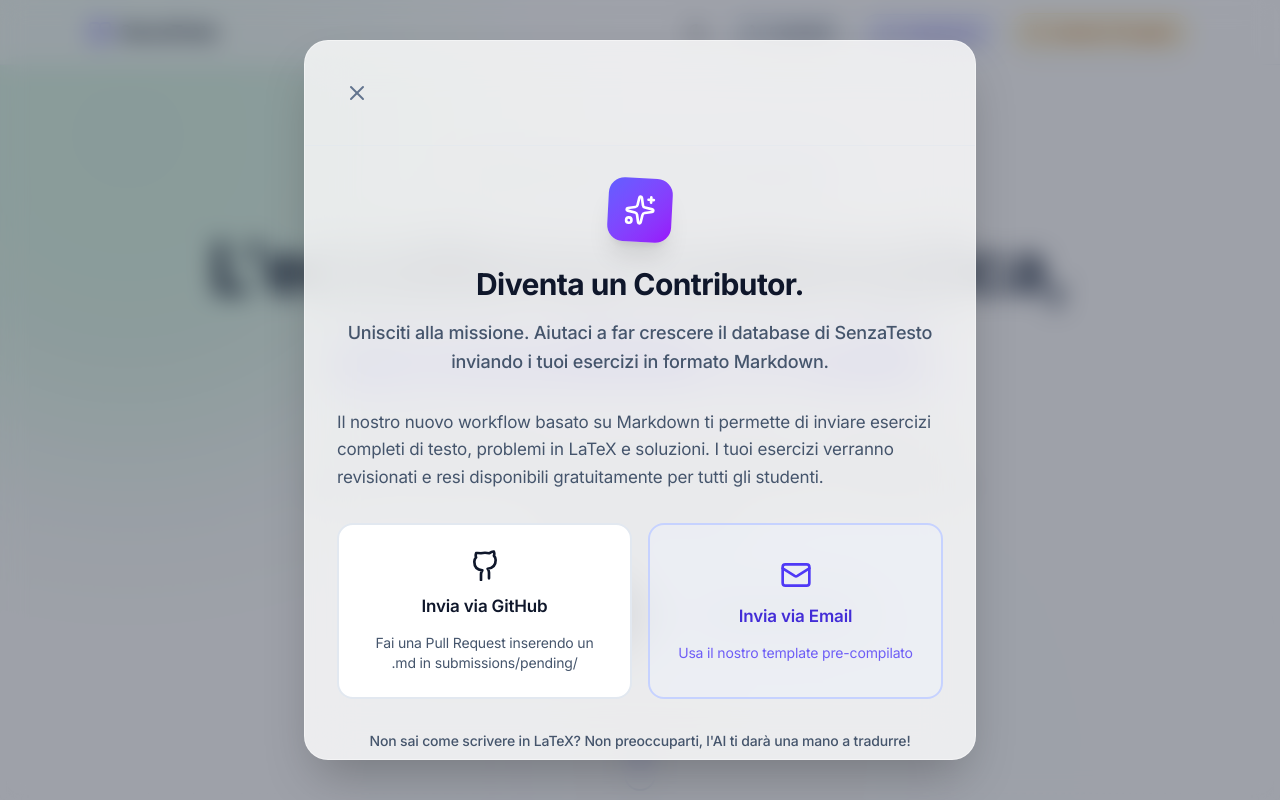
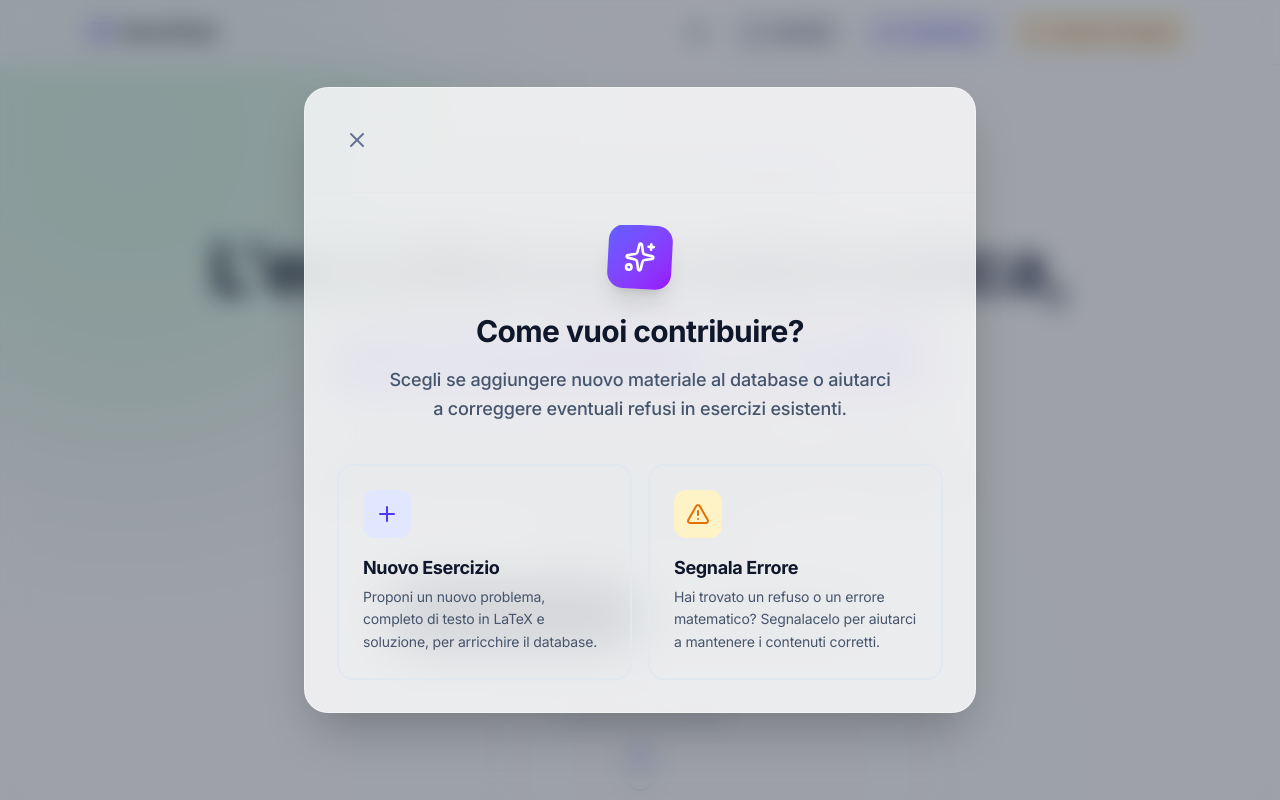
Before and after one commit to linzialessandro/SenzaTesto, a Next.js app in the folder apps/frontend/: page /SenzaTesto/ in a window 1280 px wide. Both pictures are taken after a click on the button "Contribuisci". Shown: the top 800 px of the page. Built offline with nearby package versions, Linux system fonts and the light colour scheme; no server answers; the database is empty.

Commit message:
feat(frontend): rifattorizzata modale contribuzione con flusso a due step e supporto segnalazione errori

```diff
--- a/apps/frontend/src/components/home/modals/ContributeModal.tsx
+++ b/apps/frontend/src/components/home/modals/ContributeModal.tsx
@@ -1,6 +1,9 @@
-import React from 'react';
-import { Sparkles, Mail } from 'lucide-react';
+import React, { useState } from 'react';
+import { Sparkles, Mail, AlertTriangle, ChevronLeft, Plus } from 'lucide-react';
 import { Modal } from '@/components/ui/Modal';
+import { motion, AnimatePresence } from 'framer-motion';
+
+type ContributionType = 'new' | 'error' | null;
 
 interface ContributeModalProps {
   isOpen: boolean;
@@ -8,30 +11,139 @@
 }
 
 export function ContributeModal({ isOpen, onClose }: ContributeModalProps) {
-  return (
-    <Modal isOpen={isOpen} onClose={onClose}>
-      <div className="text-center mb-8">
-        <div className="mx-auto w-16 h-16 bg-gradient-to-br from-indigo-500 to-purple-600 rounded-2xl flex items-center justify-center mb-6 shadow-xl transform rotate-3">
-          <Sparkles size={32} className="text-white" />
+  const [contributionType, setContributionType] = useState<ContributionType>(null);
+
+  const handleClose = () => {
+    onClose();
+    // Reset state after animation completes
+    setTimeout(() => setContributionType(null), 300);
+  };
+
+  const renderStep1 = () => (
+    <motion.div
+      key="step1"
+      initial={{ opacity: 0, x: -20 }}
+      animate={{ opacity: 1, x: 0 }}
+      exit={{ opacity: 0, x: -20 }}
+      transition={{ duration: 0.3 }}
+      className="flex flex-col h-full"
+    >
+      <div className="text-center mb-6 sm:mb-8">
+        <div className="mx-auto w-12 h-12 sm:w-16 sm:h-16 bg-gradient-to-br from-indigo-500 to-purple-600 rounded-2xl flex items-center justify-center mb-4 sm:mb-6 shadow-xl transform rotate-3">
+          <Sparkles size={28} className="text-white sm:w-8 sm:h-8" />
         </div>
-        <h2 className="text-3xl font-bold tracking-tight mb-4">Diventa un Contributor.</h2>
-        <p className="text-lg text-slate-600 dark:text-slate-300 font-medium leading-relaxed">
-          Unisciti alla missione. Aiutaci a far crescere il database di SenzaTesto inviando i tuoi esercizi in formato Markdown.
+        <h2 className="text-2xl sm:text-3xl font-bold tracking-tight mb-3 sm:mb-4">Come vuoi contribuire?</h2>
+        <p className="text-base sm:text-lg text-slate-600 dark:text-slate-300 font-medium leading-relaxed max-w-lg mx-auto">
+          Scegli se aggiungere nuovo materiale al database o aiutarci a correggere eventuali refusi in esercizi esistenti.
         </p>
       </div>
 
-      <div className="space-y-6 text-slate-600 dark:text-slate-400 leading-relaxed text-[17px]">
-        <p>
-          Il nostro nuovo workflow basato su Markdown ti permette di inviare esercizi completi di testo, problemi in LaTeX e soluzioni. I tuoi esercizi verranno revisionati e resi disponibili gratuitamente per tutti gli studenti.
+      <div className="grid grid-cols-1 sm:grid-cols-2 gap-3 sm:gap-4 mt-2">
+        <button
+          onClick={() => setContributionType('new')}
+          className="flex flex-row sm:flex-col items-start gap-4 p-4 sm:p-6 rounded-2xl border-2 border-slate-200 dark:border-slate-800 hover:border-indigo-500 dark:hover:border-indigo-400 hover:bg-indigo-50/50 dark:hover:bg-indigo-900/20 transition-all text-left group"
+        >
+          <div className="p-3 bg-indigo-100 dark:bg-indigo-900/50 rounded-xl group-hover:scale-110 transition-transform shrink-0">
+            <Plus className="w-6 h-6 text-indigo-600 dark:text-indigo-400" />
+          </div>
+          <div>
+            <h3 className="font-bold text-lg text-slate-900 dark:text-white mb-1">Nuovo Esercizio</h3>
+            <p className="text-sm text-slate-600 dark:text-slate-400 leading-relaxed">
+              Proponi un nuovo problema, completo di testo in LaTeX e soluzione, per arricchire il database.
             </p>
+          </div>
+        </button>
 
-        <div className="grid grid-cols-1 sm:grid-cols-2 gap-4 my-8">
+        <button
+          onClick={() => setContributionType('error')}
+          className="flex flex-row sm:flex-col items-start gap-4 p-4 sm:p-6 rounded-2xl border-2 border-slate-200 dark:border-slate-800 hover:border-amber-500 dark:hover:border-amber-500/50 hover:bg-amber-50/50 dark:hover:bg-amber-900/10 transition-all text-left group"
+        >
+          <div className="p-3 bg-amber-100 dark:bg-amber-900/30 rounded-xl group-hover:scale-110 transition-transform shrink-0">
+            <AlertTriangle className="w-6 h-6 text-amber-600 dark:text-amber-500" />
+          </div>
+          <div>
+            <h3 className="font-bold text-lg text-slate-900 dark:text-white mb-1">Segnala Errore</h3>
+            <p className="text-sm text-slate-600 dark:text-slate-400 leading-relaxed">
+              Hai trovato un refuso o un errore matematico? Segnalacelo per aiutarci a mantenere i contenuti corretti.
+            </p>
+          </div>
+        </button>
+      </div>
+    </motion.div>
+  );
+
+  const renderStep2 = () => {
+    const isNew = contributionType === 'new';
+
+    const githubLink = isNew
+      ? "https://github.com/linzialessandro/SenzaTesto/new/main/submissions/pending?filename=nuovo_esercizio.md&value=---%0Ayear%3A%20%5B1-5%5D%0Amacro_area%3A%20%5BArea%20Macro%5D%0Atopic%3A%20%5BArgomento%5D%0Adifficulty%3A%20%5B1-5%5D%0Atags%3A%0A%20%20-%20tag1%0A%20%20-%20tag2%0A---%0A%23%20Problem%20Text%0A%5BTesto%20del%20problema%20qui%5D%0A%0A%23%20Solution%0A%5BSoluzione%20qui%5D%0A"
+      : "https://github.com/linzialessandro/SenzaTesto/issues/new?title=Segnalazione%20Errore:%20%5BID%20o%20Short%20Code%5D&body=---%0Aesercizio_id%3A%20%5BID%20o%20Short%20Code%20dell'esercizio%5D%0Atipo_errore%3A%20%5BTesto%20del%20problema%20%2F%20Soluzione%20%2F%20Altro%5D%0A---%0A%23%20Descrizione%20dell'errore%0A%5BDescrivi%20l'errore%20o%20il%20refuso%5D%0A%0A%23%20Correzione%20proposta%0A%5BInserisci%20la%20correzione%5D%0A";
+
+    const emailSubject = isNew ? "SenzaTesto - Nuovo Esercizio" : "SenzaTesto - Segnalazione Errore";
+
+    const emailBodyNew = `---
+year: [1-5]
+macro_area: [Area Macro]
+topic: [Argomento]
+difficulty: [1-5]
+tags:
+  - tag1
+  - tag2
+---
+# Problem Text
+[Testo del problema qui]
+
+# Solution
+[Soluzione qui]
+`;
+
+    const emailBodyError = `---
+esercizio_id: [ID o Short Code dell'esercizio]
+tipo_errore: [Testo del problema / Soluzione / Altro]
+---
+# Descrizione dell'errore
+[Descrivi l'errore o il refuso]
+
+# Correzione proposta
+[Inserisci la correzione]
+`;
+
+    const emailLink = `mailto:alessandro.linzi.phd@icloud.com?subject=${encodeURIComponent(emailSubject)}&body=${encodeURIComponent(isNew ? emailBodyNew : emailBodyError)}`;
+
+    return (
+      <motion.div
+        key="step2"
+        initial={{ opacity: 0, x: 20 }}
+        animate={{ opacity: 1, x: 0 }}
+        exit={{ opacity: 0, x: 20 }}
+        transition={{ duration: 0.3 }}
+        className="flex flex-col h-full"
+      >
+        <button
+          onClick={() => setContributionType(null)}
+          className="flex items-center gap-1 text-sm font-semibold text-slate-500 hover:text-slate-800 dark:text-slate-400 dark:hover:text-slate-200 w-fit mb-4 px-2 py-1 -ml-2 rounded-lg hover:bg-slate-100 dark:hover:bg-slate-800/50 transition-colors"
+        >
+          <ChevronLeft className="w-4 h-4" /> Indietro
+        </button>
+
+        <div className="text-center mb-6 sm:mb-8">
+          <h2 className="text-2xl sm:text-3xl font-bold tracking-tight mb-3 sm:mb-4">
+            {isNew ? "Proponi un esercizio" : "Segnala un errore"}
+          </h2>
+          <p className="text-base sm:text-lg text-slate-600 dark:text-slate-300 font-medium leading-relaxed max-w-lg mx-auto">
+            {isNew
+              ? "Invia un esercizio completo di testo, problemi in LaTeX e soluzioni."
+              : "Aiutaci a correggere i refusi. Usa i nostri template per fornire le info necessarie."}
+          </p>
+        </div>
+
+        <div className="space-y-4 sm:space-y-6 text-slate-600 dark:text-slate-400 leading-relaxed text-[15px] sm:text-[17px]">
+          <div className="grid grid-cols-1 sm:grid-cols-2 gap-3 sm:gap-4">
             <a
-            href="https://github.com/linzialessandro/SenzaTesto/new/main/submissions/pending?filename=nuovo_esercizio.md&value=---%0Ayear%3A%20%5B1-5%5D%0Amacro_area%3A%20%5BArea%20Macro%5D%0Atopic%3A%20%5BArgomento%5D%0Adifficulty%3A%20%5B1-5%5D%0Atags%3A%0A%20%20-%20tag1%0A%20%20-%20tag2%0A---%0A%23%20Problem%20Text%0A%5BTesto%20del%20problema%20qui%5D%0A%0A%23%20Solution%0A%5BSoluzione%20qui%5D%0A"
-
+              href={githubLink}
               target="_blank"
               rel="noopener noreferrer"
-            className="flex flex-col items-center justify-center gap-3 p-6 rounded-2xl border-2 border-slate-200 dark:border-slate-800 hover:border-slate-900 dark:hover:border-white transition-colors bg-white dark:bg-slate-900/50"
+              className="flex flex-row sm:flex-col items-center justify-start sm:justify-center gap-4 sm:gap-3 p-4 sm:p-6 rounded-2xl border-2 border-slate-200 dark:border-slate-800 hover:border-slate-900 dark:hover:border-white transition-colors bg-white dark:bg-slate-900/50 group"
             >
               <svg
                 xmlns="http://www.w3.org/2000/svg"
@@ -43,27 +155,48 @@
                 strokeWidth="2"
                 strokeLinecap="round"
                 strokeLinejoin="round"
-              className="text-slate-900 dark:text-white"
+                className="text-slate-900 dark:text-white group-hover:scale-110 transition-transform shrink-0"
               >
                 <path d="M15 22v-4a4.8 4.8 0 0 0-1-3.2c3-.3 6-1.5 6-6.5a4.6 4.6 0 0 0-1.3-3.2 4.2 4.2 0 0 0-.1-3.2s-1.1-.3-3.5 1.3a12.3 12.3 0 0 0-6.2 0C6.5 2.8 5.4 3.1 5.4 3.1a4.2 4.2 0 0 0-.1 3.2A4.6 4.6 0 0 0 4 9.5c0 5 3 6.2 6 6.5a4.8 4.8 0 0 0-1 3.2v4" />
               </svg>
-            <span className="font-semibold text-slate-900 dark:text-white">Invia via GitHub</span>
-            <span className="text-sm text-center">Fai una Pull Request inserendo un .md in submissions/pending/</span>
+              <div className="flex flex-col text-left sm:text-center">
+                <span className="font-semibold text-slate-900 dark:text-white text-base sm:text-lg">Invia via GitHub</span>
+                <span className="text-sm">
+                  {isNew ? "Fai una Pull Request in submissions/pending/" : "Apri una Issue pre-compilata nella repository"}
+                </span>
+              </div>
             </a>
 
             <a
-            href={`mailto:alessandro.linzi.phd@icloud.com?subject=SenzaTesto%20-%20Nuovo%20Esercizio&body=---%0Ayear%3A%20%5B1-5%5D%0Amacro_area%3A%20%5BArea%20Macro%5D%0Atopic%3A%20%5BArgomento%5D%0Adifficulty%3A%20%5B1-5%5D%0Atags%3A%0A%20%20-%20tag1%0A%20%20-%20tag2%0A---%0A%23%20Problem%20Text%0A%5BTesto%20del%20problema%20qui%5D%0A%0A%23%20Solution%0A%5BSoluzione%20qui%5D%0A`}
-            className="flex flex-col items-center justify-center gap-3 p-6 rounded-2xl border-2 border-indigo-200 dark:border-indigo-900/50 hover:border-indigo-500 dark:hover:border-indigo-400 transition-colors bg-indigo-50/30 dark:bg-indigo-900/10"
+              href={emailLink}
+              className="flex flex-row sm:flex-col items-center justify-start sm:justify-center gap-4 sm:gap-3 p-4 sm:p-6 rounded-2xl border-2 border-indigo-200 dark:border-indigo-900/50 hover:border-indigo-500 dark:hover:border-indigo-400 transition-colors bg-indigo-50/30 dark:bg-indigo-900/10 group"
             >
-            <Mail size={32} className="text-indigo-600 dark:text-indigo-400" />
-            <span className="font-semibold text-indigo-700 dark:text-indigo-300">Invia via Email</span>
-            <span className="text-sm text-center text-indigo-600/80 dark:text-indigo-400/80">Usa il nostro template pre-compilato</span>
+              <Mail size={32} className="text-indigo-600 dark:text-indigo-400 group-hover:scale-110 transition-transform shrink-0" />
+              <div className="flex flex-col text-left sm:text-center">
+                <span className="font-semibold text-indigo-700 dark:text-indigo-300 text-base sm:text-lg">Invia via Email</span>
+                <span className="text-sm text-indigo-600/80 dark:text-indigo-400/80">
+                  Usa il template pre-compilato nel tuo client
+                </span>
+              </div>
             </a>
           </div>
 
-        <p className="text-center text-sm font-medium mt-8">
+          {isNew && (
+            <p className="text-center text-sm font-medium mt-6 sm:mt-8">
               Non sai come scrivere in LaTeX? Non preoccuparti, l'AI ti darà una mano a tradurre!
             </p>
+          )}
+        </div>
+      </motion.div>
+    );
+  };
+
+  return (
+    <Modal isOpen={isOpen} onClose={handleClose}>
+      <div className="overflow-hidden relative min-h-[380px] sm:min-h-[440px]">
+        <AnimatePresence mode="wait" initial={false}>
+          {contributionType === null ? renderStep1() : renderStep2()}
+        </AnimatePresence>
       </div>
     </Modal>
   );
```
Lines whose indentation alone changed are shown as unchanged.
